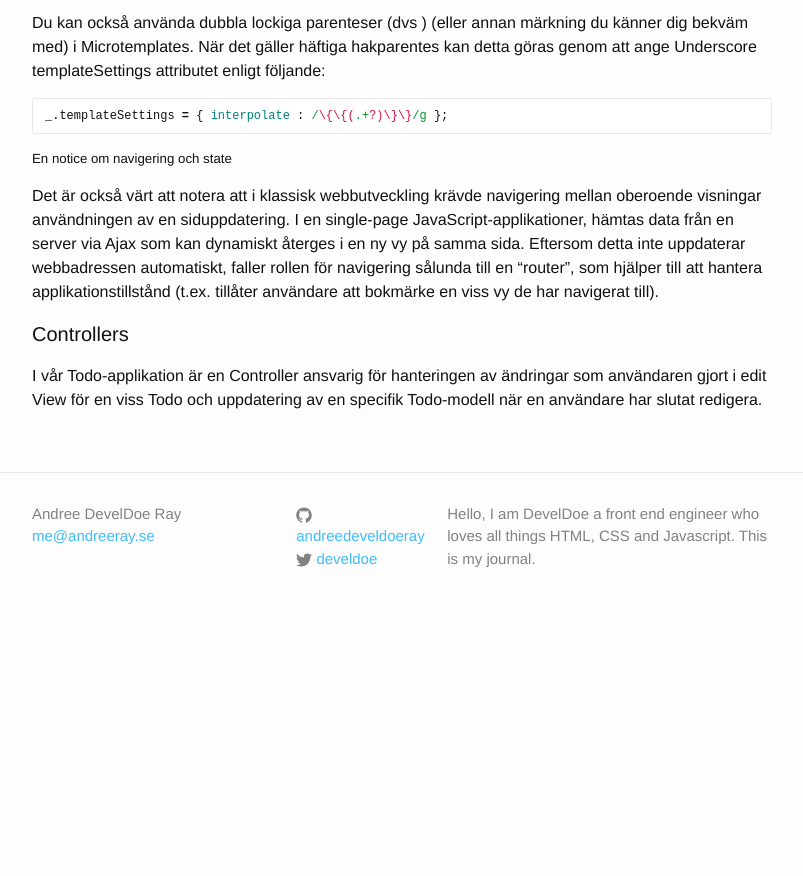
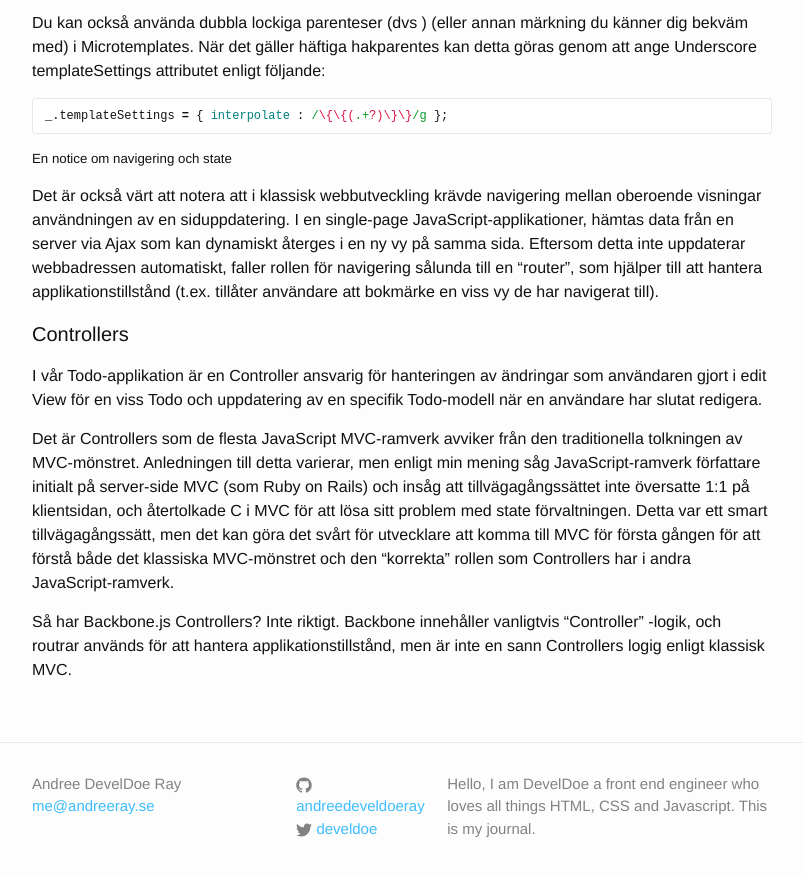
Before and after one commit to develdoe/develdoe.github.io, a Jekyll site: the page built from _posts/2017-10-26-backbonejs-implementeringsspecifikationer.md, in a window 1280 px wide and 900 px high, scrolled down 2673 px. Shown: the top 876 px of the window, without its empty margins (238-1041 px from the left). Built offline with Jekyll 4.4.1, drawn with Linux system fonts in a browser that asks for light colours; before the commit the page ends 3303 px from its top, so only the background shows below that.

Commit message:
Update 2017-10-26-backbonejs-implementeringsspecifikationer.md

```diff
--- a/_posts/2017-10-26-backbonejs-implementeringsspecifikationer.md
+++ b/_posts/2017-10-26-backbonejs-implementeringsspecifikationer.md
@@ -76,3 +76,7 @@ Det är också värt att notera att i klassisk webbutveckling krävde navigering
 #### Controllers
 
 I vår Todo-applikation är en Controller ansvarig för hanteringen av ändringar som användaren gjort i edit View för en viss Todo och uppdatering av en specifik Todo-modell när en användare har slutat redigera.
+
+Det är Controllers som de flesta JavaScript MVC-ramverk avviker från den traditionella tolkningen av MVC-mönstret. Anledningen till detta varierar, men enligt min mening såg JavaScript-ramverk författare initialt på server-side MVC (som Ruby on Rails) och insåg att tillvägagångssättet inte översatte 1:1 på klientsidan, och återtolkade C i MVC för att lösa sitt problem med state förvaltningen. Detta var ett smart tillvägagångssätt, men det kan göra det svårt för utvecklare att komma till MVC för första gången för att förstå både det klassiska MVC-mönstret och den "korrekta" rollen som Controllers har i andra JavaScript-ramverk.
+
+Så har Backbone.js Controllers? Inte riktigt. Backbone innehåller vanligtvis "Controller" -logik, och routrar används för att hantera applikationstillstånd, men är inte en sann Controllers logig enligt klassisk MVC.
```
